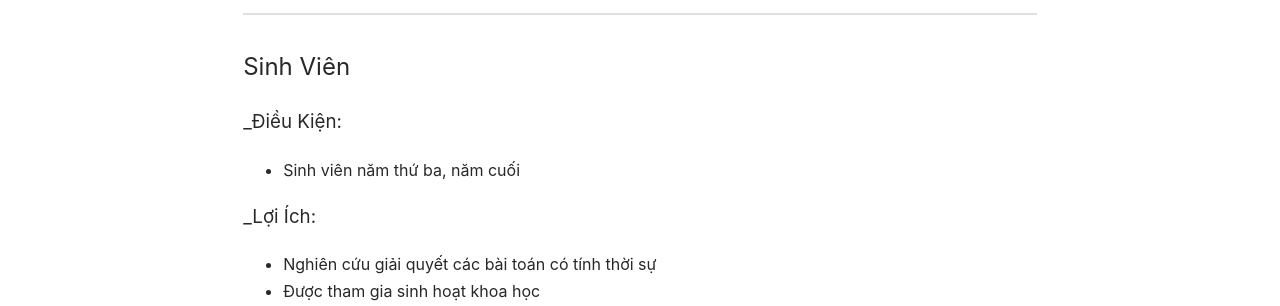
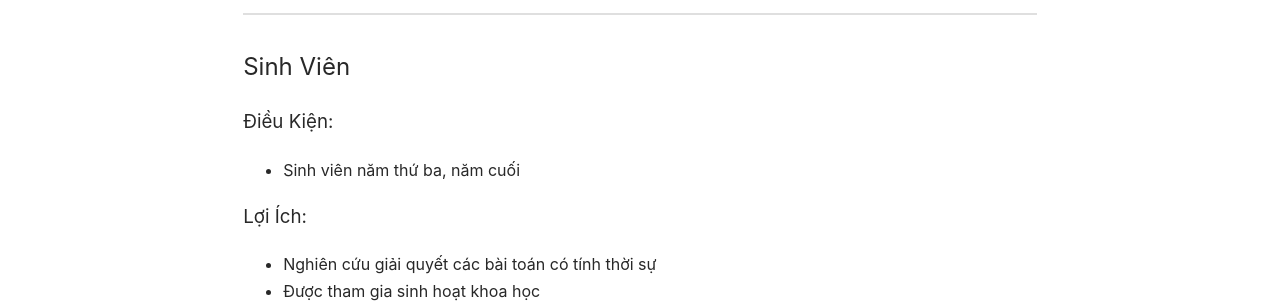
Before and after one commit to uetnlp/uetnlp.github.io, a Jekyll site: the page built from Recruitment.md, in a window 1280 px wide. Shown: the part 241-547 px from the top of the page. Built offline with Jekyll 4.4.1, drawn with Linux system fonts in a browser that asks for light colours; our own code applies the rules of GitHub Pages for plain Markdown files.

```diff
--- a/Recruitment.md
+++ b/Recruitment.md
@@ -6,10 +6,10 @@ permalink: "/recruitment/"
 ---
 
 ## Sinh Viên
-### _Điều Kiện:
+### Điều Kiện:
 * Sinh viên năm thứ ba, năm cuối
 
-### _Lợi Ích:
+### Lợi Ích:
 * Nghiên cứu giải quyết các bài toán có tính thời sự
 * Được tham gia sinh hoạt khoa học
 * Cơ hội thử thách, phát triển bản thân
```
